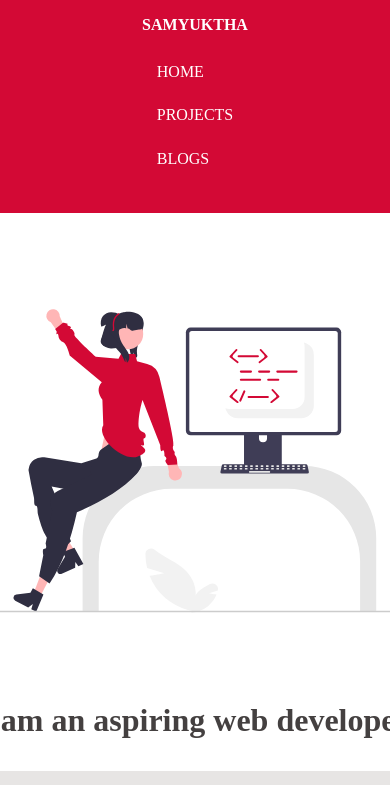
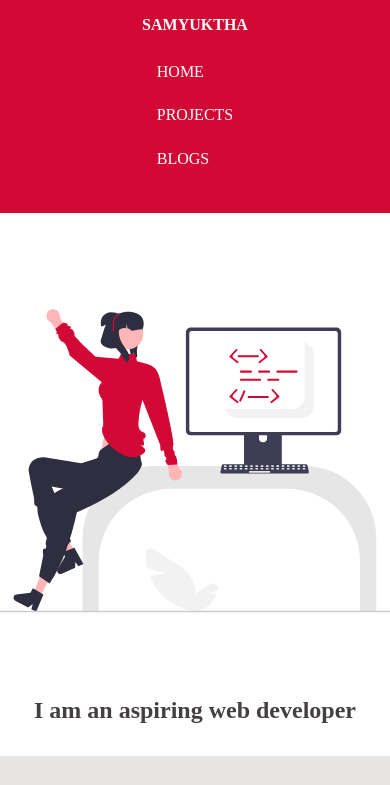
Before and after one commit to SamyukthaSathyanarayanan/Portfolio, a plain HTML site: page index.html in a window 390 px wide. Shown: the top 785 px of the page. Drawn offline with Linux system fonts and the light colour scheme; a web font is replaced by a local one.

Commit message:
header index responsive
reduced font size to be responsive

```diff
--- a/index.html
+++ b/index.html
@@ -26,7 +26,7 @@
   <div class="container">
     <header class="head">
       <img class="header-image" src="images/header-home.svg">
-      <h1 class="header-title">I am an aspiring web developer </h1>
+      <h1 class="header-title devtitle">I am an aspiring web developer </h1>
     </header>
   </div>
   <section class="sec offwhite">
--- a/style.css
+++ b/style.css
@@ -159,4 +159,8 @@ body{
     ul{
       padding-inline-start: 0px;
     }
+
+    .devtitle{
+        font-size: 1.5rem;
+    }
   }
```
